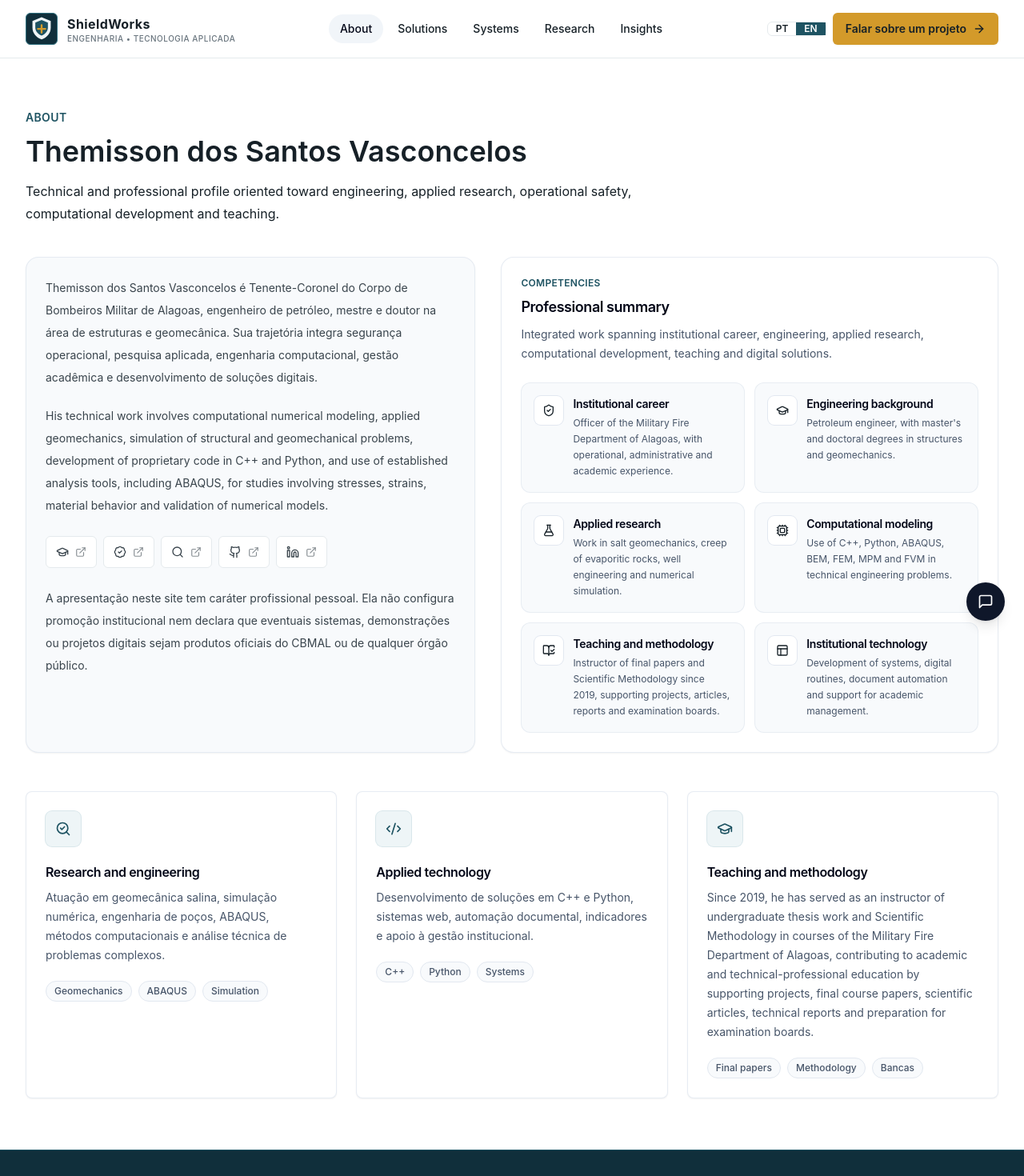
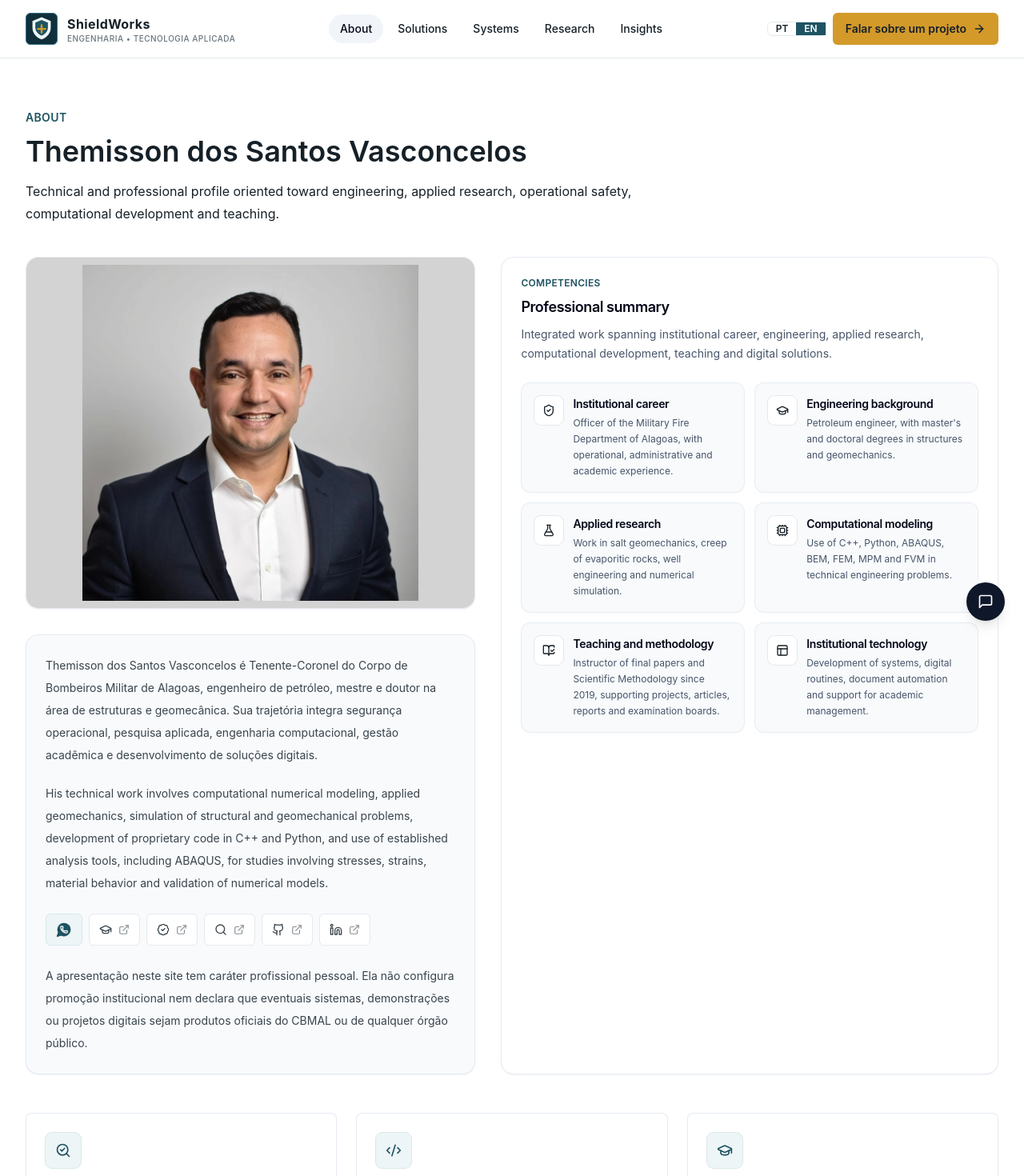
Before and after one commit to Themisson/shieldworks, a Next.js app: page /sobre in a window 1280 px wide. Shown: the top 1470 px of the page at 80% size. Built offline with nearby package versions, Linux system fonts and the light colour scheme.

Commit message:
Ajusta identidade visual e contato via WhatsApp

```diff
--- a/src/app/layout.tsx
+++ b/src/app/layout.tsx
@@ -19,7 +19,9 @@ export const metadata: Metadata = {
   applicationName: "ShieldWorks",
   manifest: "/manifest.webmanifest",
   icons: {
-    icon: "/favicon.svg",
+    icon: [
+      { url: "/icon.svg", type: "image/svg+xml", sizes: "any" }
+    ],
     apple: "/icon.svg"
   },
   alternates: {
--- a/src/app/page.tsx
+++ b/src/app/page.tsx
@@ -82,17 +82,17 @@ export default function Home() {
             </ul>
           </div>
 
-          <figure className="relative min-h-[360px] overflow-hidden rounded-lg border border-slate-200 bg-petroleum-900 shadow-soft sm:min-h-[460px]">
+          <figure className="relative order-first min-h-[280px] overflow-hidden rounded-lg border border-slate-200 bg-petroleum-900 shadow-soft sm:min-h-[360px] lg:order-last lg:min-h-[460px]">
             <Image
               src="/engineering-hero.webp"
-              alt="Visualização computacional de tensões em uma estrutura geomecânica"
+              alt="Themisson dos Santos Vasconcelos em retrato profissional"
               fill
               priority
               sizes="(max-width: 1023px) 100vw, 48vw"
-              className="object-cover object-[68%_center]"
+              className="object-cover object-top"
             />
             <div className="absolute inset-x-4 bottom-4 rounded-lg border border-white/20 bg-graphite-900/90 p-4 text-white backdrop-blur sm:inset-x-6 sm:bottom-6 sm:p-5">
-              <p className="text-xs font-semibold uppercase text-petroleum-100">Atuação profissional</p>
+              <p className="text-xs font-semibold uppercase text-safety-100">Engenharia • Tecnologia aplicada</p>
               <p className="mt-2 text-sm leading-6 text-white/90">
                 Themisson dos Santos Vasconcelos, engenheiro, pesquisador e desenvolvedor de soluções técnicas.
               </p>
@@ -155,6 +155,7 @@ export default function Home() {
       <section className="bg-petroleum-900 py-16 text-white sm:py-20">
         <div className="mx-auto grid max-w-7xl gap-10 px-4 sm:px-6 lg:grid-cols-[0.9fr_1.1fr] lg:items-center lg:gap-16 lg:px-8">
           <div>
+            <div>
               <p className="text-sm font-semibold uppercase text-petroleum-100">Experiência multidisciplinar</p>
               <h2 className="mt-3 text-3xl font-semibold sm:text-4xl">Profundidade técnica sem perder a visão prática.</h2>
               <p className="mt-5 text-base leading-7 text-petroleum-100">
@@ -163,6 +164,7 @@ export default function Home() {
               </p>
               <div className="mt-7">
                 <ProfessionalLinks compact />
+              </div>
             </div>
           </div>
           <ul className="grid gap-px overflow-hidden rounded-lg border border-white/15 bg-white/15 sm:grid-cols-2">
--- a/src/app/sobre/page.tsx
+++ b/src/app/sobre/page.tsx
@@ -1,4 +1,5 @@
 import type { Metadata } from "next";
+import Image from "next/image";
 import { Code2, GraduationCap, SearchCheck } from "lucide-react";
 import { ProfessionalLinks } from "@/components/ProfessionalLinks";
 import { ProfileHighlights } from "@/components/ProfileHighlights";
@@ -44,7 +45,17 @@ export default function SobrePage() {
           description="Perfil técnico-profissional orientado por engenharia, pesquisa aplicada, segurança operacional, desenvolvimento computacional e ensino."
         />
         <div className="mt-10 grid gap-8 lg:grid-cols-[0.95fr_1.05fr]">
-          <div className="rounded-2xl border border-slate-200/80 bg-slate-50 p-6 shadow-sm">
+          <div className="space-y-8">
+            <figure className="relative min-h-[360px] overflow-hidden rounded-2xl border border-slate-200/80 bg-slate-100 shadow-sm sm:min-h-[440px]">
+              <Image
+                src="/image-themisson-framed.webp"
+                alt="Themisson dos Santos Vasconcelos em retrato profissional"
+                fill
+                sizes="(max-width: 1023px) 100vw, 42vw"
+                className="object-cover object-center"
+              />
+            </figure>
+            <div className="rounded-2xl border border-slate-200/80 bg-slate-50 p-6 shadow-sm">
             <p className="text-sm leading-7 text-graphite-700">
               Themisson dos Santos Vasconcelos é Tenente-Coronel do Corpo de Bombeiros Militar de Alagoas,
               engenheiro de petróleo, mestre e doutor na área de estruturas e geomecânica. Sua trajetória integra
@@ -65,6 +76,7 @@ export default function SobrePage() {
               nem declara que eventuais sistemas, demonstrações ou projetos digitais sejam produtos oficiais do CBMAL
               ou de qualquer órgão público.
             </p>
+            </div>
           </div>
           <ProfileHighlights />
         </div>
--- /dev/null
+++ b/src/app/whatsapp/page.tsx
@@ -0,0 +1,7 @@
+import { redirect } from "next/navigation";
+
+const whatsappUrl = "https://wa.me/5582991547336";
+
+export default function WhatsAppRedirectPage() {
+  redirect(whatsappUrl);
+}
--- a/src/components/ProfessionalLinks.tsx
+++ b/src/components/ProfessionalLinks.tsx
@@ -1,14 +1,29 @@
 import type { LucideIcon } from "lucide-react";
-import { BadgeCheck, ExternalLink, Github, GraduationCap, Linkedin, Search } from "lucide-react";
+import Link from "next/link";
+import { BadgeCheck, ExternalLink, Github, GraduationCap, Linkedin, MessageCircle, Phone, Search } from "lucide-react";
 import { professionalLinks } from "@/data/site";
 
 const iconMap: Record<string, LucideIcon> = {
+  WhatsApp: MessageCircle,
   Lattes: GraduationCap,
   ORCID: BadgeCheck,
   "Google Acadêmico": Search,
   GitHub: Github,
   LinkedIn: Linkedin
 };
+
+function ProfileIcon({ label, Icon }: { label: string; Icon: LucideIcon }) {
+  if (label !== "WhatsApp") {
+    return <Icon className="h-4 w-4" aria-hidden="true" />;
+  }
+
+  return (
+    <span className="relative inline-flex h-5 w-5 items-center justify-center text-petroleum-700" aria-hidden="true">
+      <MessageCircle className="h-5 w-5" fill="currentColor" strokeWidth={2} />
+      <Phone className="absolute h-2.5 w-2.5 stroke-white" strokeWidth={3} />
+    </span>
+  );
+}
 
 export function ProfessionalLinks({ compact = false }: { compact?: boolean }) {
   return (
@@ -23,16 +38,19 @@ export function ProfessionalLinks({ compact = false }: { compact?: boolean }) {
         {professionalLinks.map((link) => {
           const Icon = iconMap[link.label] || ExternalLink;
           const isPlaceholder = link.isPlaceholder;
+          const isInternal = link.isInternal;
           const className = `group relative inline-flex min-h-10 items-center gap-2 rounded-md border px-3 py-2 text-sm font-medium transition focus:outline-none focus:ring-4 focus:ring-petroleum-100 ${
             isPlaceholder
               ? "cursor-not-allowed border-graphite-100 bg-graphite-50 text-graphite-400"
-              : "border-graphite-100 bg-white text-graphite-700 hover:border-petroleum-100 hover:bg-petroleum-50 hover:text-petroleum-900"
+              : link.label === "WhatsApp"
+                ? "border-petroleum-100 bg-petroleum-50 text-petroleum-900 hover:border-petroleum-500 hover:bg-petroleum-100"
+                : "border-graphite-100 bg-white text-graphite-700 hover:border-petroleum-100 hover:bg-petroleum-50 hover:text-petroleum-900"
           }`;
           const content = (
             <>
-              <Icon className="h-4 w-4" aria-hidden="true" />
+              <ProfileIcon label={link.label} Icon={Icon} />
               {!compact ? <span>{link.label}</span> : null}
-              {!isPlaceholder ? <ExternalLink className="h-3.5 w-3.5 opacity-60" aria-hidden="true" /> : null}
+              {!isPlaceholder && !isInternal ? <ExternalLink className="h-3.5 w-3.5 opacity-60" aria-hidden="true" /> : null}
               <span
                 role="tooltip"
                 className="pointer-events-none absolute left-1/2 top-full z-20 mt-2 hidden max-w-56 -translate-x-1/2 rounded-md bg-graphite-900 px-3 py-2 text-center text-xs font-medium leading-4 text-white shadow-soft group-hover:block group-focus-visible:block"
@@ -57,6 +75,20 @@ export function ProfessionalLinks({ compact = false }: { compact?: boolean }) {
             );
           }
 
+          if (isInternal) {
+            return (
+              <Link
+                key={link.label}
+                href={link.href}
+                className={className}
+                aria-label={link.tooltip}
+                title={link.tooltip}
+              >
+                {content}
+              </Link>
+            );
+          }
+
           return (
             <a
               key={link.label}
--- a/src/data/site.ts
+++ b/src/data/site.ts
@@ -20,6 +20,7 @@ export type ProfessionalLink = {
   href: string;
   tooltip: string;
   isPlaceholder?: boolean;
+  isInternal?: boolean;
 };
 
 export const brand = {
@@ -37,6 +38,12 @@ export const brand = {
 export const githubUrl = "https://github.com/Themisson";
 
 export const professionalLinks: ProfessionalLink[] = [
+  {
+    label: "WhatsApp",
+    href: "/whatsapp",
+    tooltip: "Conversar pelo WhatsApp",
+    isInternal: true
+  },
   {
     label: "Lattes",
     href: brand.lattes,
```
Also changed, not shown: public/image-themisson-framed.webp (added), public/image-themisson.jpeg (added). Lines whose indentation alone changed are shown as unchanged.
